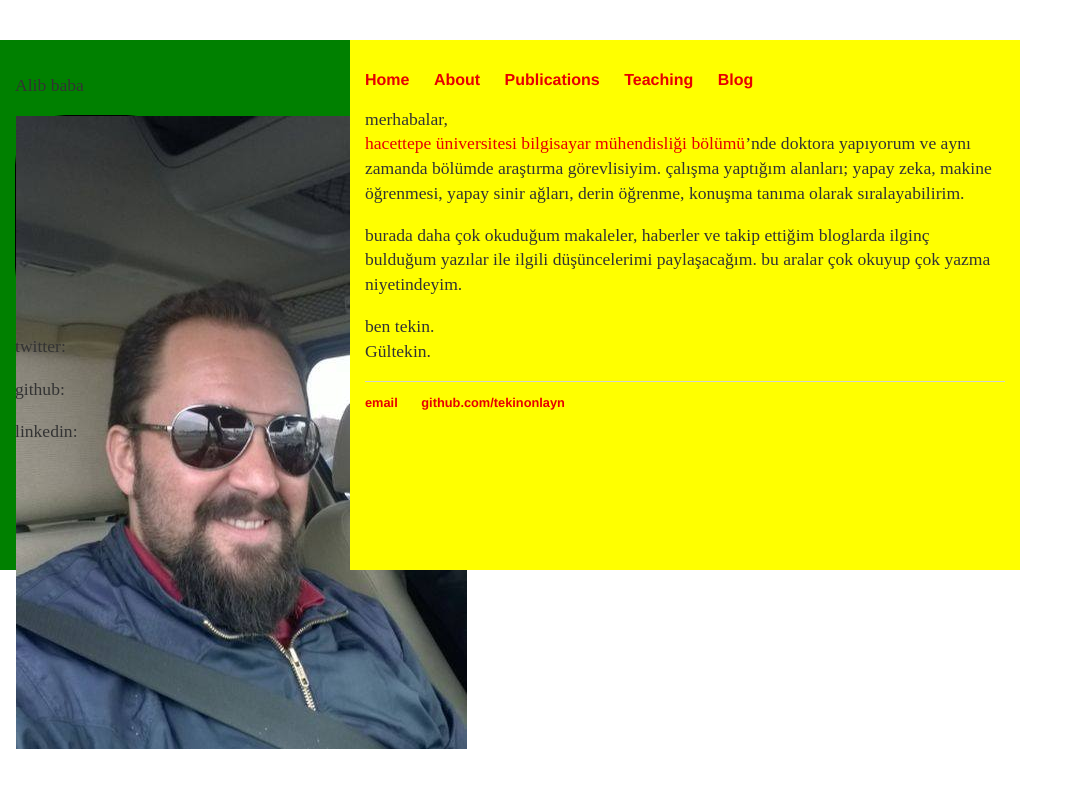
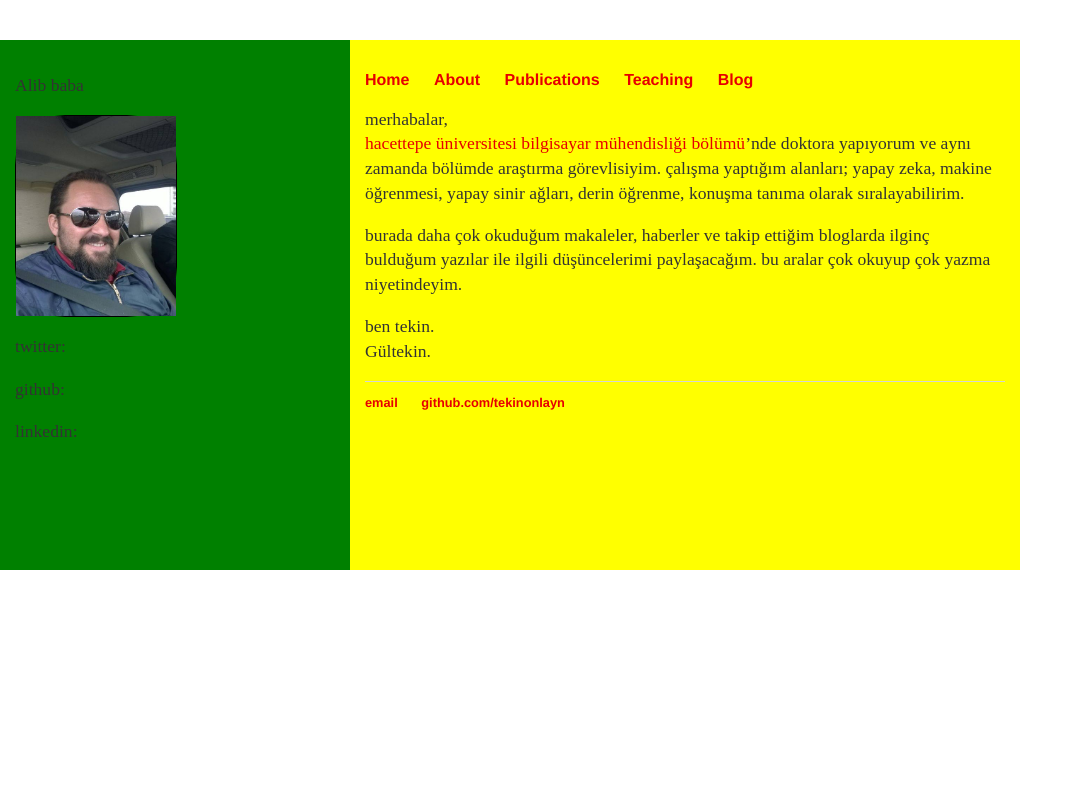
Before and after one commit to tekinonlayn/gi.github.io, a Jekyll site: the page built from cv/cv.html, in a window 1280 px wide. Shown: the top 788 px of the page, without its empty margins (0-1083 px from the left). Built offline with Jekyll 4.4.1, drawn with Linux system fonts in a browser that asks for light colours.

Commit message:
Update varsay.html

```diff
--- a/_layouts/varsay.html
+++ b/_layouts/varsay.html
@@ -9,7 +9,7 @@
 		<div id="sol">
 			<p>Alib baba </p>
 			<div id="foto">
-				<img src="/img/profile.jpg">
+				<img src="/img/profile.jpg" width="160" height="200">
 			</div>
 			<div id="bilgi">
 				<p>twitter:</p>
```
